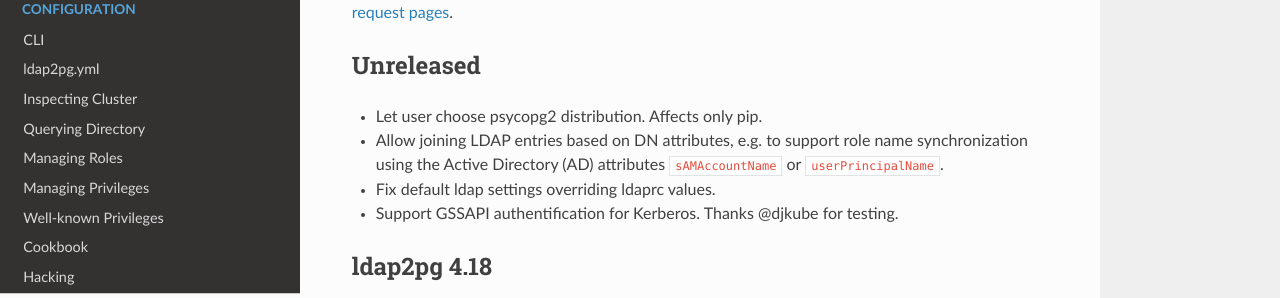
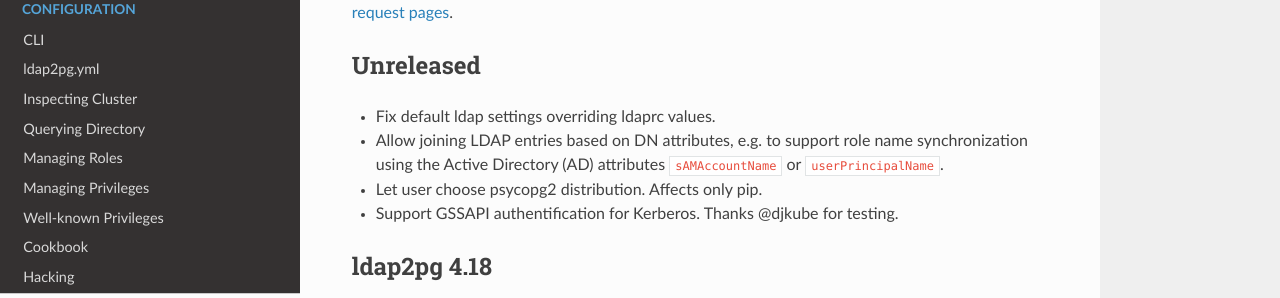
Before and after one commit to dalibo/ldap2pg, an MkDocs documentation site: the page built from docs/changelog.md, in a window 1280 px wide and 900 px high. Shown: the part 183-481 px from the top of the window. Built offline with MkDocs 1.6.1, drawn with Linux system fonts in a browser that asks for light colours; nearby versions of some CDN libraries.

```diff
--- a/docs/changelog.md
+++ b/docs/changelog.md
@@ -9,11 +9,11 @@ pages](https://github.com/dalibo/ldap2pg/pulls?utf8=%E2%9C%93&q=is%3Apr%20is%3Am
 
 # Unreleased
 
-- Let user choose psycopg2 distribution. Affects only pip.
+- Fix default ldap settings overriding ldaprc values.
 - Allow joining LDAP entries based on DN attributes, e.g. to support role name
   synchronization using the Active Directory (AD) attributes `sAMAccountName`
   or `userPrincipalName`.
-- Fix default ldap settings overriding ldaprc values.
+- Let user choose psycopg2 distribution. Affects only pip.
 - Support GSSAPI authentification for Kerberos. Thanks @djkube for testing.
 
 
```
